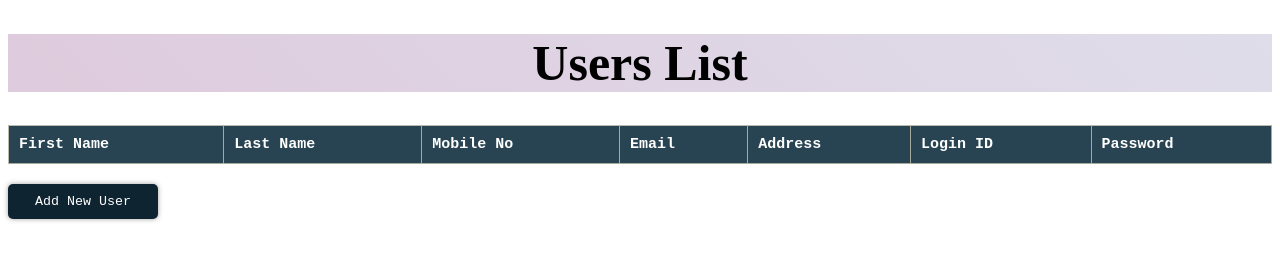
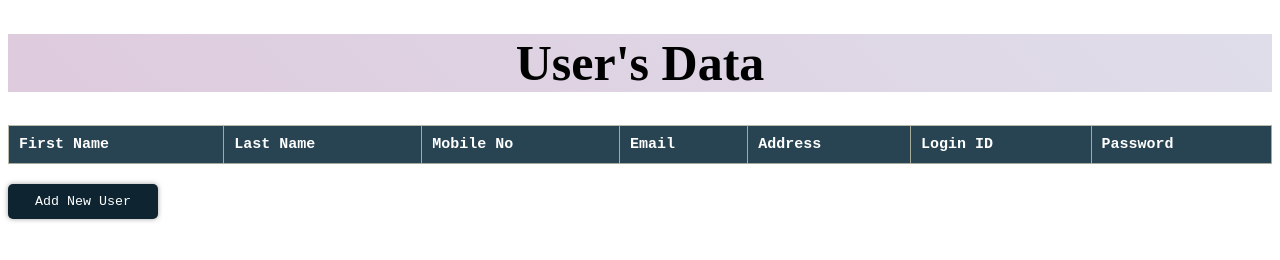
Before and after one commit to Anshu-00/user_resgistration, a website: page public/display.html in a window 1280 px wide. Drawn offline with nearby package versions, Linux system fonts and the light colour scheme; no server answers.

Commit message:
Update display.html

```diff
--- a/public/display.html
+++ b/public/display.html
@@ -7,7 +7,7 @@
     <script src="https://code.jquery.com/jquery-3.6.0.min.js"></script>
   </head>
   <body>
-    <h1>Users List</h1>
+    <h1>User's Data</h1>
     <table>
       <thead>
         <tr>
```
